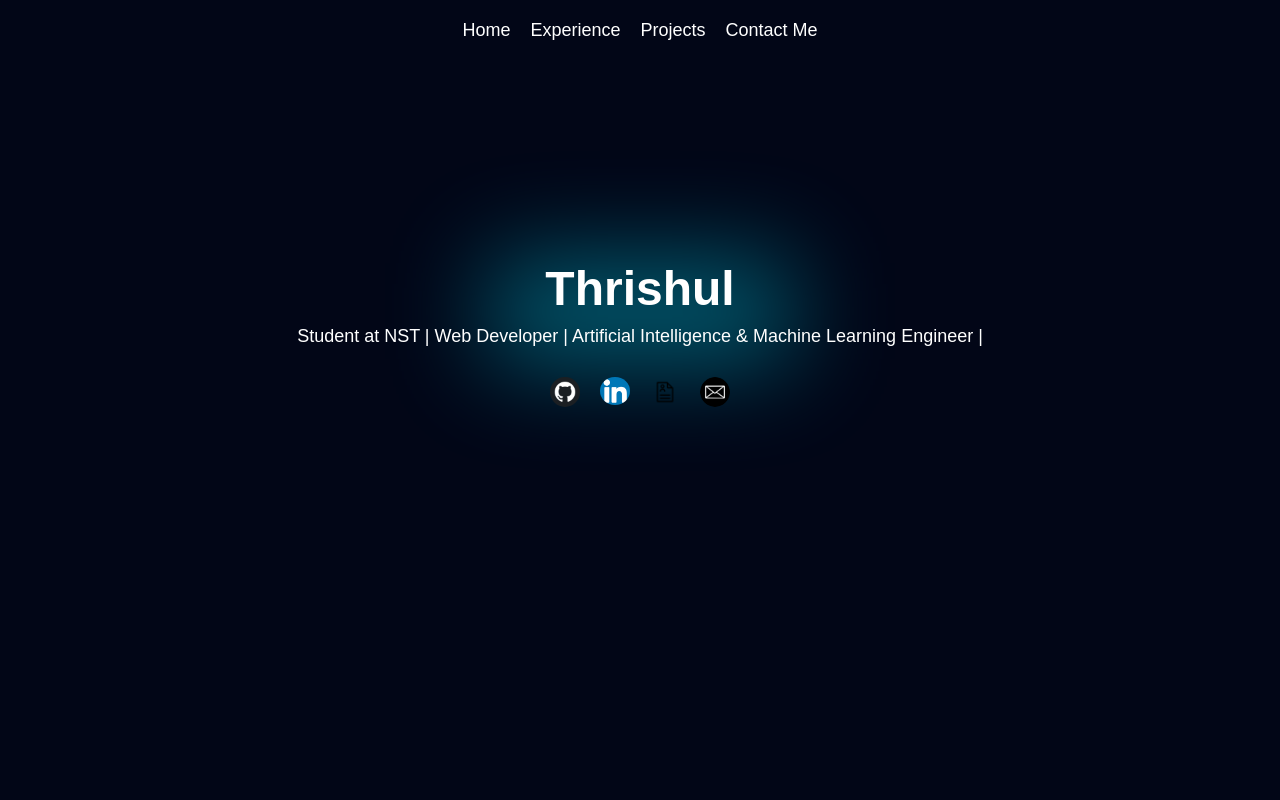
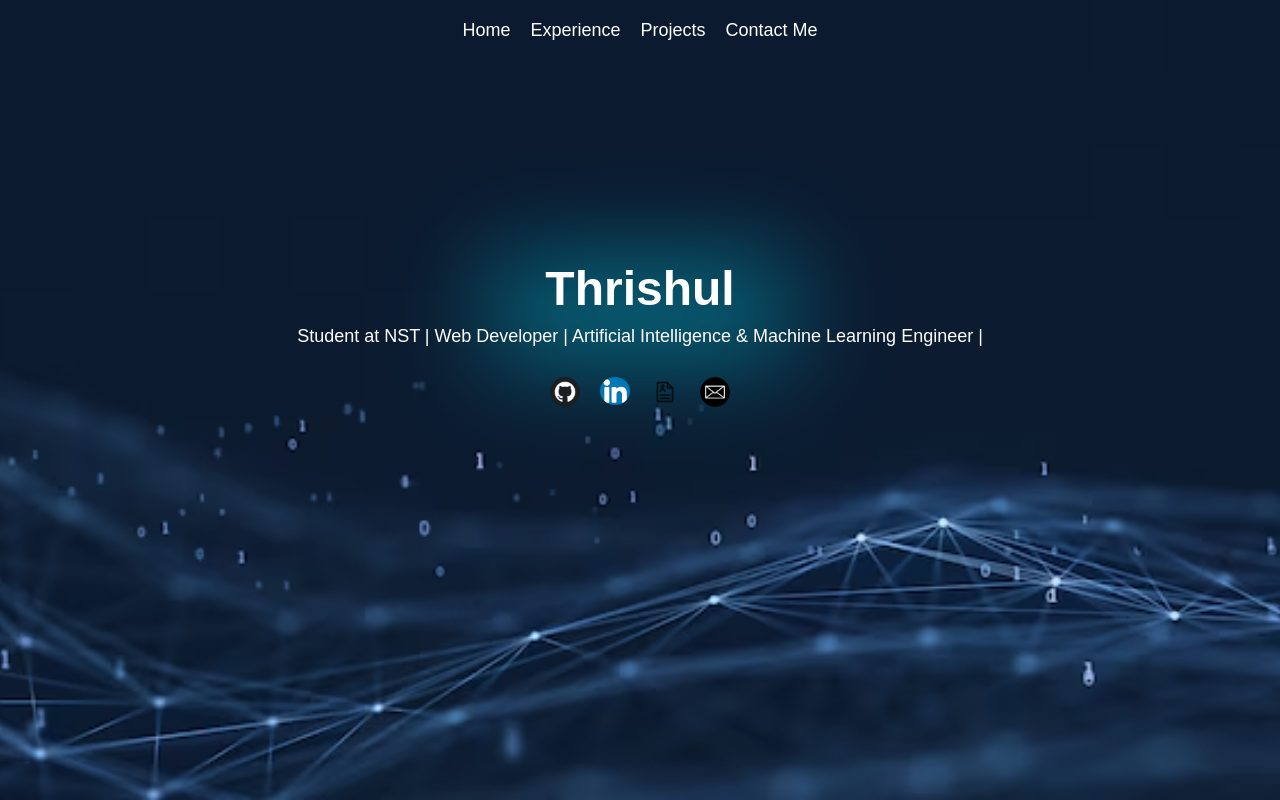
Before and after one commit to crazylogic03/My_Portfolio, a plain HTML site: page index.html in a window 1280 px wide. Drawn offline with Linux system fonts and the light colour scheme.

Commit message:
Updated background

```diff
--- a/homepage.css
+++ b/homepage.css
@@ -13,10 +13,17 @@ a {
 }
 
 body {
-    background-color: rgb(2 6 23);
+    /* background-color: rgb(2 6 23); */
     color: #fff;
-    /* background-image: url(hqwiud.gif); */
+    background-image: url(wlehi.png);
+    background-repeat: no-repeat;
+    background-size: cover;
+    background-position: center;
+    height: 100vh;
+    margin: 0;
 }
+
+
 
 /* Navbar */
 .navbar {
```
